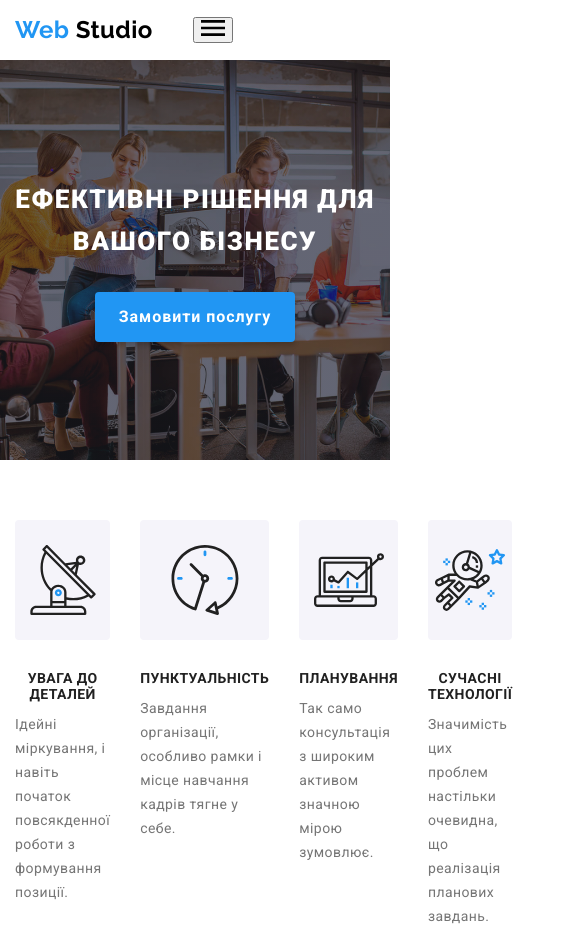
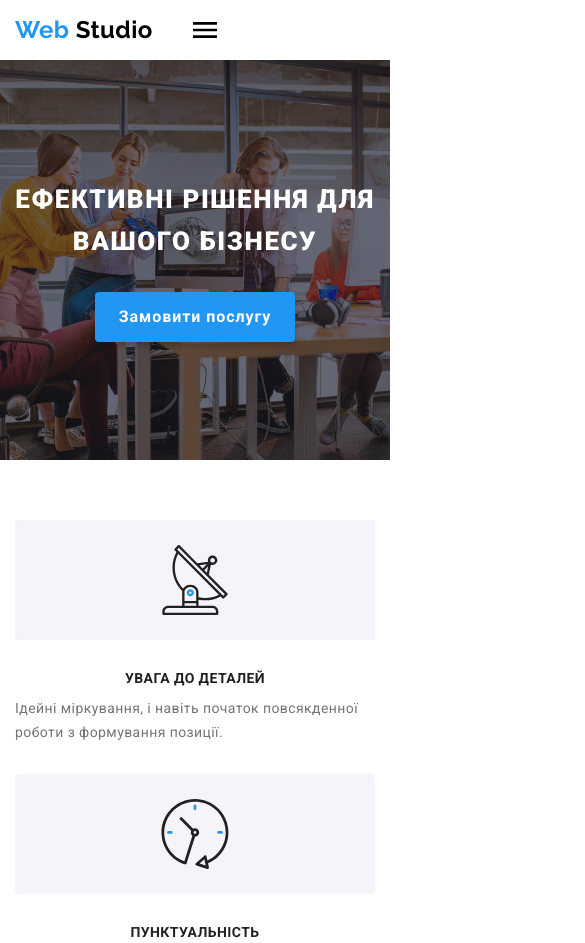
Before and after one commit to lizkisssss/WebStudio-SCSS, a plain HTML site: page index.html in a window 390 px wide. Shown: the top 943 px of the page, 585 px wide, since content can reach past the window. Drawn offline with nearby package versions, Linux system fonts and the light colour scheme.

Commit message:
Удосконалили адаптивну верстку у коді

```diff
--- a/scss/base/_card-set-calc.scss
+++ b/scss/base/_card-set-calc.scss
@@ -1,6 +1,8 @@
 .card__set {
     display: flex;
     gap: $indent;
+    justify-content: center;
+    flex-wrap: wrap;
   }
 
   .card__set-item {
--- a/scss/components/_footer.scss
+++ b/scss/components/_footer.scss
@@ -152,6 +152,12 @@ footer {
     }
   }
 
+  .subscription__field {
+    @media (max-width: 479px) {
+        width: 100%;
+      }
+}
+
   .subscription__btn {
     @extend %button;
     display: inline-flex;
--- a/scss/components/_header.scss
+++ b/scss/components/_header.scss
@@ -30,3 +30,21 @@ header {
   .header__logo--black {
     color: $logo-black-color;
   }
+
+  .header__nav .menu__toggle {
+
+    display: flex;
+   align-items: center;
+  justify-content: center;
+  margin: 0;
+  padding: 0;
+  background-color: transparent;
+  cursor: pointer;
+  border: none;
+  outline: none;
+
+
+   @media (min-width: 768px) {
+        display: none;
+   }
+}
```
Also changed, not shown: css/main.css, css/main.min.css, 2 other files.
